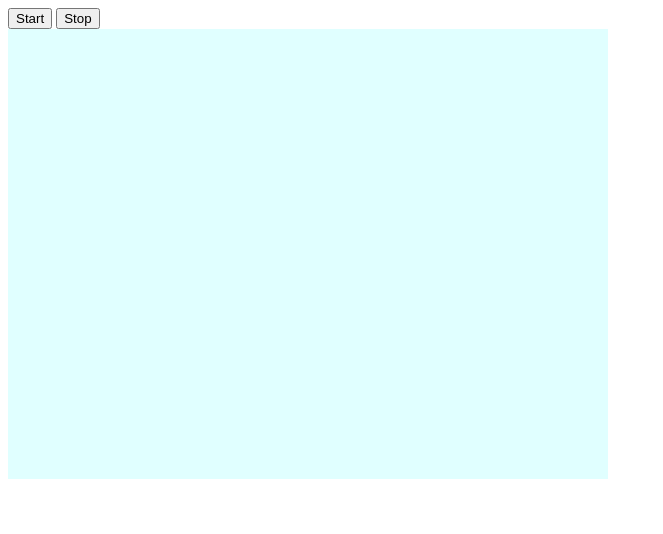
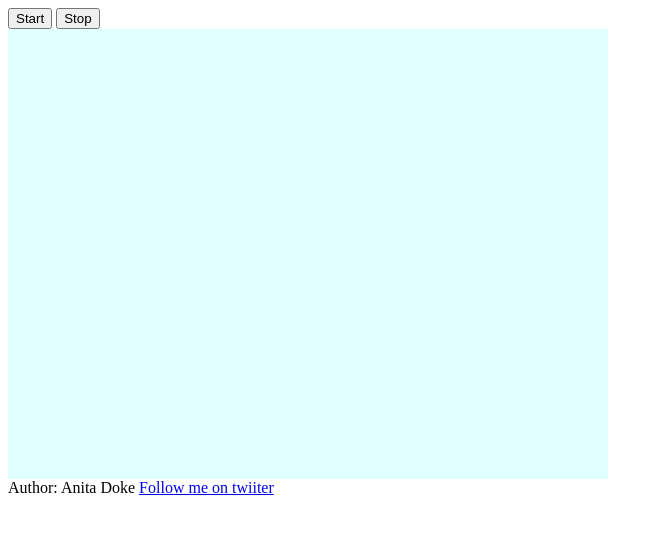
Before and after one commit to anitadoke/relaxjuicebar, a plain HTML site: page index.html in a window 1280 px wide. Shown: the whole page, without its empty margins (0-663 px from the left). Drawn offline with Linux system fonts and the light colour scheme.

Commit message:
footer added

```diff
--- a/index.html
+++ b/index.html
@@ -16,6 +16,18 @@
         </div>
         <div class="game_screen" id="game_screen" style="width:600px">
         </div>
+
+
+
+
+      <footer>
+
+          Author: Anita Doke
+          <a  href="http://twitter.com/khajaamin" target="_BLANK"> Follow me on twiiter</a>
+
+      </footer>
+
+
         <script src="script.js" type="text/javascript"></script>
     </body>
 </html>
```
